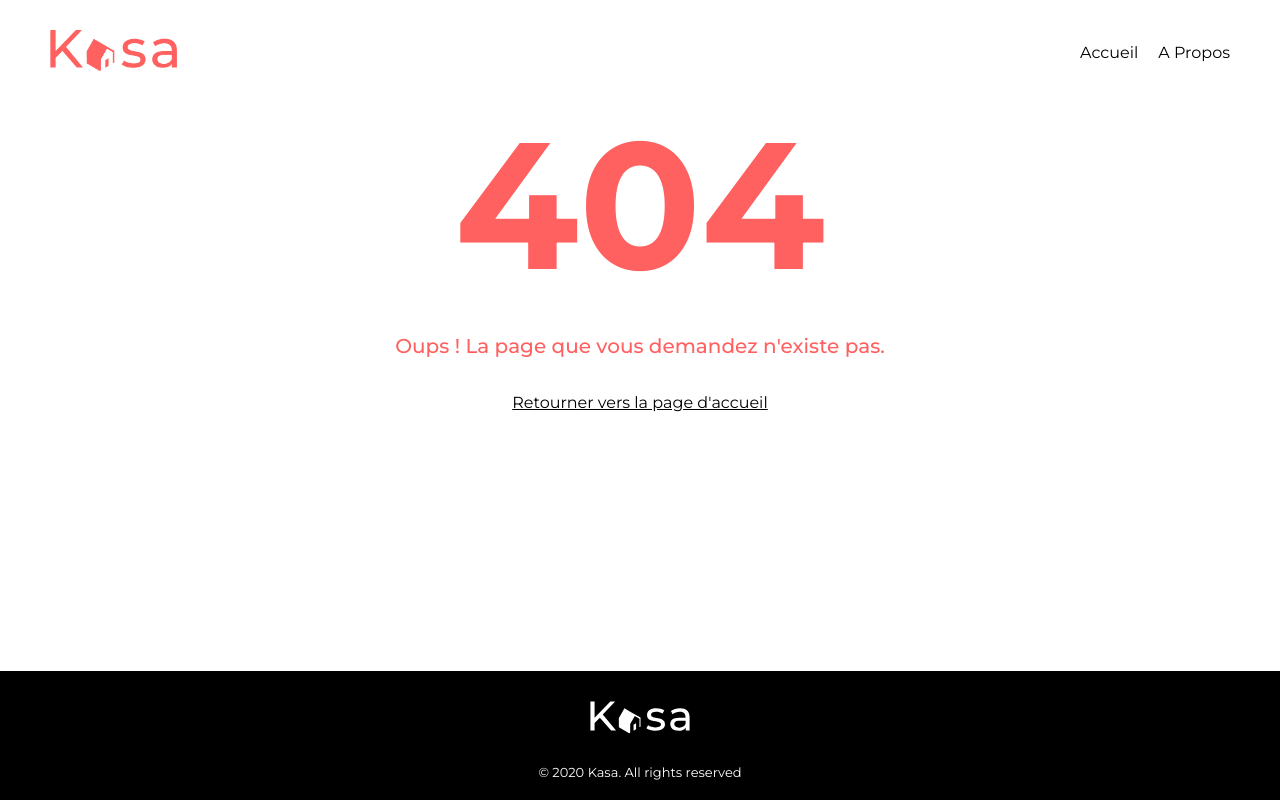
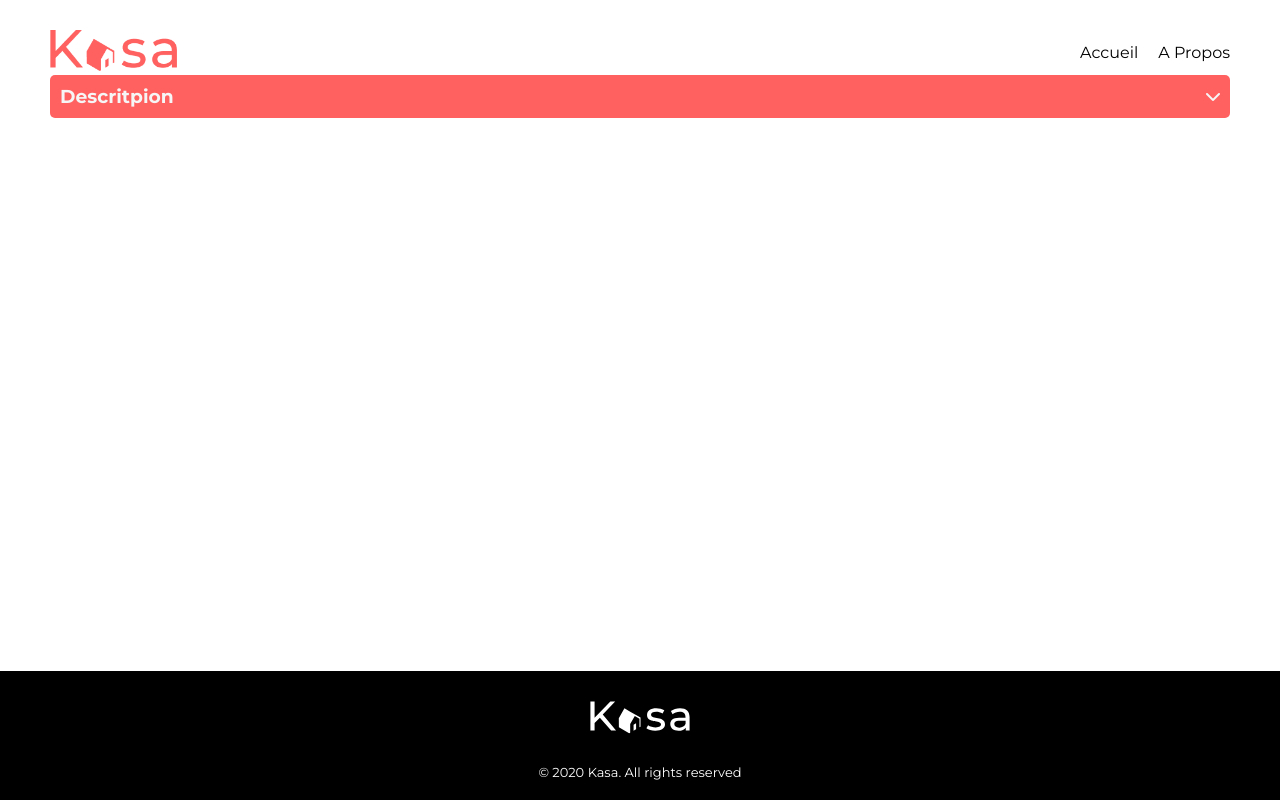
Before and after one commit to FlorianeHJ/OC---kasa, a React (Create React App) app: page /logement/0979876d in a window 1280 px wide. Before the commit this address had no page. Built offline with nearby package versions, Linux system fonts and the light colour scheme.

Commit message:
essai page fiche logement
non fonctionnel

```diff
--- a/src/App.jsx
+++ b/src/App.jsx
@@ -1,8 +1,10 @@
 import React from "react";
-import { BrowserRouter, Routes, Route } from "react-router-dom";
+import { BrowserRouter, Route, Routes } from "react-router-dom";
+import About from "./pages/About";
+
+import Accomodation from "./pages/Accomodation";
+import Error from "./pages/Error";
 import Home from "./pages/Home";
-import About from "./pages/About";
-import Error from "./pages/Error";
 
 const App = () => {
   return (
@@ -11,6 +13,8 @@ const App = () => {
         <Route path="/" element={<Home />} />
         <Route path="/about" element={<About />} />
         <Route path="*" element={<Error />} />
+        <Route path="/logement/:id" element={<Accomodation />} />
+
       </Routes>
     </BrowserRouter>
   );
--- a/src/components/Card.jsx
+++ b/src/components/Card.jsx
@@ -1,12 +1,13 @@
 import React from 'react';
+import { Link } from 'react-router-dom';
 
-const Card = ({title, cover}) => {
+const Card = ({id, title, cover}) => {
     return (
-        <div className='card'>
+        <Link to={`/logement/${id}`} className='card'>
             <img src={cover} alt={title} className='card-image'/>
             <div className='card-title-container'>
             <h3 className='card-title'>{title}</h3></div>
-        </div>
+        </Link>
     );
 };
 
--- /dev/null
+++ b/src/pages/Accomodation.jsx
@@ -0,0 +1,31 @@
+import React from 'react';
+import Collapse from '../components/Collapse';
+import Footer from '../components/Footer';
+import Header from '../components/Header';
+import data from "../data/appartements.json";
+
+const Accomodation = () => {
+
+
+    return (
+        <div className='container'>
+            <Header />
+
+            <div className="content">
+                <div className='galery'></div>
+                <div className="description-container">
+                    <div className="description-top"></div>
+                    <div className="description-middle"></div>
+                    <div className="description-bottom">
+                        <Collapse title="Descritpion" details={<p>{data.description}</p> }/>
+                    </div>
+                </div>
+            </div>
+
+            <Footer />
+
+        </div>
+    );
+};
+
+export default Accomodation;
--- a/src/pages/Home.jsx
+++ b/src/pages/Home.jsx
@@ -18,7 +18,7 @@ const Home = () => {
         <p>Chez vous, partout et ailleurs</p>
       </div>
       <div className="container-cards">
-        {data.map(card => (<Card key={card.id} title={card.title} cover={card.cover} />))}
+        {data.map(card => (<Card key={card.id} id={card.id} title={card.title} cover={card.cover} />))}
 
       </div>
 </div>
--- a/src/styles/pages/_home.scss
+++ b/src/styles/pages/_home.scss
@@ -39,11 +39,11 @@
       border-radius: 10px;
     }
     .card-title-container {
-      max-width: 50%;
+      width: 100%;
       position: absolute;
       bottom: 0;
       padding: 10px;
-
+      background: linear-gradient(to top, rgba(0, 0, 0, 0.5), rgba(0, 0, 0, 0));
       border-radius: 10px;
 
       .card-title {
```
